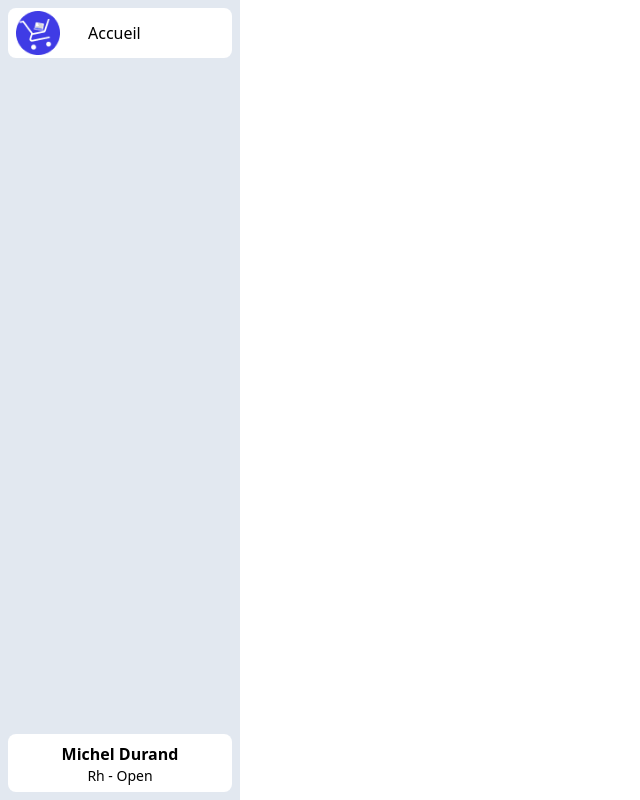
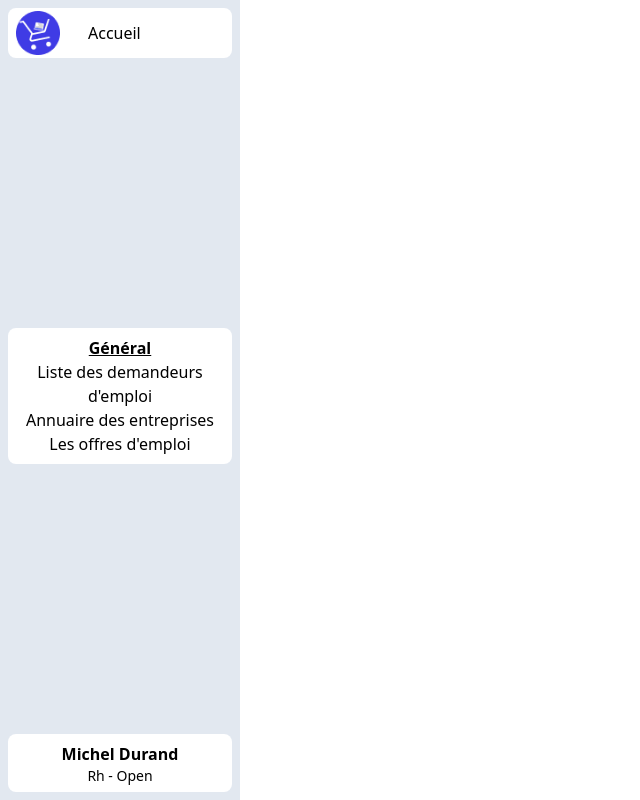
Before and after one commit to Mimouss56/AdopteUnDev, a React (Vite) app in the folder front/: page / in a window 1280 px wide. Shown: the whole page, without its empty margins (0-640 px from the left). Built offline with nearby package versions, Linux system fonts and the light colour scheme.

Commit message:
Work on Nav

```diff
--- /dev/null
+++ b/front/src/components/FT/nav/Categories.jsx
@@ -0,0 +1,12 @@
+import React from "react";
+
+const Categories = ({ title = "General", children }) => {
+	return (
+		<ul className="flex flex-col w-full h-full cursor-pointer items-center justify-center p-2 bg-white hover:shadow-hover-inset rounded-lg">
+			<li className="font-bold underline">{title}</li>
+			{children}
+		</ul>
+	);
+};
+
+export default Categories;
--- a/front/src/components/Navigation.jsx
+++ b/front/src/components/Navigation.jsx
@@ -2,12 +2,35 @@ import React from "react";
 import { NavLink } from "react-router-dom";
 import logo from "../assets/logo.png";
 import useUserStore from "../stores/user.store";
+import Categories from "./FT/nav/Categories";
 
 const Navigation = () => {
 	const user = useUserStore((store) => {
 		store.user;
 	});
-
+	const renderNav = () => {
+		// if (user.role.label === "FT") {
+		return (
+			<Categories title="Général">
+				<li className="flex w-full text-center">
+					<NavLink to="/" className="w-full hover:underline">
+						Liste des demandeurs d'emploi
+					</NavLink>
+				</li>
+				<li className="flex w-full text-center">
+					<NavLink to="/" className="w-full hover:underline">
+						Annuaire des entreprises
+					</NavLink>
+				</li>
+				<li className="flex w-full text-center">
+					<NavLink to="/" className="w-full hover:underline">
+						Les offres d'emploi
+					</NavLink>
+				</li>
+			</Categories>
+		);
+		// }
+	};
 	return (
 		<aside className="w-60 h-full flex flex-col justify-between bg-slate-200 p-2">
 			<button className="p-2 w-full h-[50px] bg-white rounded-lg hover:shadow-hover-inset">
@@ -19,10 +42,11 @@ const Navigation = () => {
 					Accueil
 				</NavLink>
 			</button>
-			<nav className="w-full h-full  "></nav>
+
+			<nav className="w-full">{renderNav()}</nav>
 			<button className="flex flex-col items-center justify-around p-2 w-full h-[58px] bg-white rounded-lg hover:shadow-hover-inset">
 				{/* <em>{user.firstname + " " + user.lastname}</em>
-				<p>{user.role} - {entreprise.name}</p> */}
+				<p>{user.role.label} - {user.ent.label}</p> */}
 				<b>Michel Durand</b>
 				<p className="text-sm ">Rh - Open</p>
 			</button>
--- a/front/src/components/UI/Card.jsx
+++ b/front/src/components/UI/Card.jsx
@@ -3,7 +3,7 @@ import React from "react";
 function Card({ children }) {
 	return (
 		<>
-			<div className=" p-10 px-10 bg-white relative mb-4 rounded-lg text-slate-200 before:card-background flex flex-col justify-center items-center shadow-md shadow-black/10">
+			<div className="bg-white relative rounded-lg before:card-background flex flex-col justify-center items-center shadow-md shadow-black/10">
 				{children}
 			</div>
 		</>
--- a/front/src/context/privateRoute.jsx
+++ b/front/src/context/privateRoute.jsx
@@ -0,0 +1,21 @@
+import React, { useEffect } from 'react';
+import useUserStore from '../stores/user.store';
+import { Navigate } from 'react-router-dom';
+
+
+const privateRoute = ({children}) => {
+    const store = useUserStore();
+
+    useEffect(() => {
+        if(!store.isAuthentified & !store.isloading) {
+            <Navigate to="/auth" />
+        }
+    }, [store.isLoading]);
+    return (
+        <>
+         {children}
+        </>
+    );
+};
+
+export default privateRoute;
--- a/front/src/stores/user.store.jsx
+++ b/front/src/stores/user.store.jsx
@@ -4,6 +4,7 @@ import { ApiRequest } from "../utils/ApiRequest";
 
 const useUserStore = create((set, get) => ({
 	user: null,
+	isAuthentified: false,
 	isLoading: true,
 
 	setUser: (user) => set({ user }),
@@ -14,8 +15,9 @@ const useUserStore = create((set, get) => ({
 		const data = response.data;
 
 		if (data.token) {
-			set({ user: data.user });
+			set({ user: data.user, isAuthentified: true });
 			Cookies.set("access_token", data.token);
+
 			// navigate to dashboard
 			if (isLogin) {
 				set({ isLoading: false });
```
